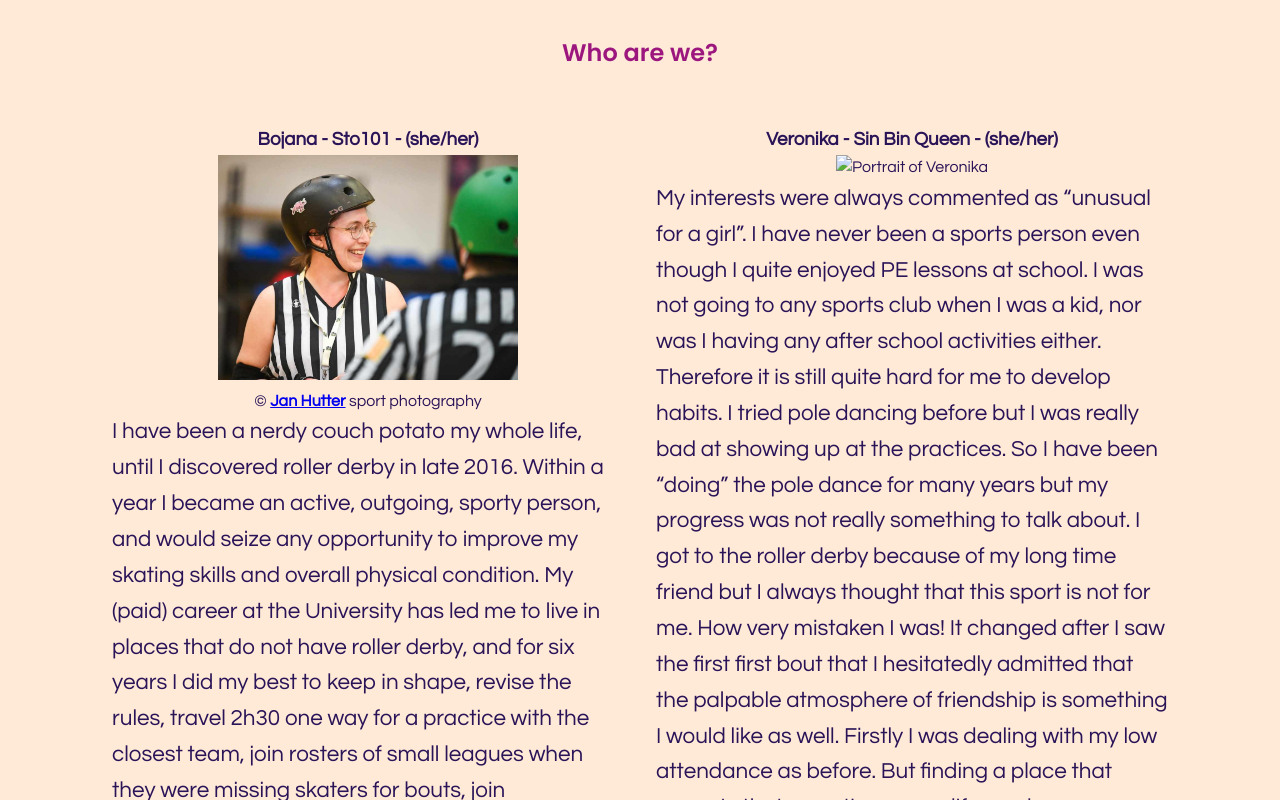
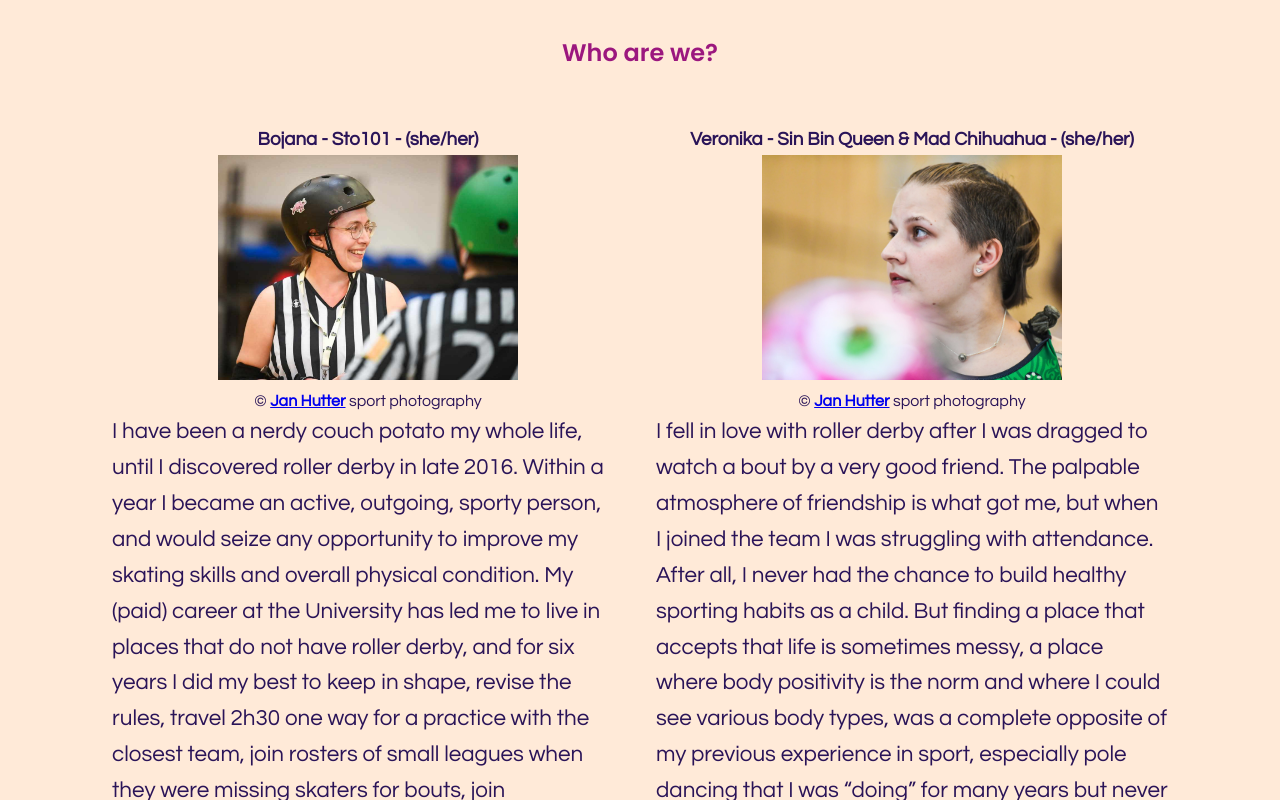
Before and after one commit to PhilippeBonnaud/packisnear, a plain HTML site: page index.html in a window 1280 px wide. Shown: the part 3500-4300 px from the top of the page. Drawn offline with Linux system fonts and the light colour scheme.

Commit message:
Text changed and illustrations added.

```diff
--- a/index.html
+++ b/index.html
@@ -191,53 +191,27 @@
                         </p>
                     </div>
                     <div class="portrait-item">
-                        <h3>Veronika - Sin Bin Queen - (she/her)</h3>
+                        <h3>
+                            Veronika - Sin Bin Queen & Mad Chihuahua - (she/her)
+                        </h3>
                         <figure>
-                            <img alt="Portrait of Veronika" class="portraits" />
+                            <img
+                                src="./assets/photos/portraitVero.jpg"
+                                alt="Portrait of Veronika"
+                                class="portraits"
+                            />
+                            <figcaption>
+                                &copy;
+                                <a
+                                    href="https://www.facebook.com/JanHutterSportPhotography"
+                                    >Jan Hutter</a
+                                >
+                                sport photography
+                            </figcaption>
                         </figure>
                         <p>
-                            My interests were always commented as “unusual for a
-                            girl”. I have never been a sports person even though
-                            I quite enjoyed PE lessons at school. I was not
-                            going to any sports club when I was a kid, nor was I
-                            having any after school activities either. Therefore
-                            it is still quite hard for me to develop habits. I
-                            tried pole dancing before but I was really bad at
-                            showing up at the practices. So I have been “doing”
-                            the pole dance for many years but my progress was
-                            not really something to talk about. I got to the
-                            roller derby because of my long time friend but I
-                            always thought that this sport is not for me. How
-                            very mistaken I was! It changed after I saw the
-                            first first bout that I hesitatedly admitted that
-                            the palpable atmosphere of friendship is something I
-                            would like as well. Firstly I was dealing with my
-                            low attendance as before. But finding a place that
-                            accepts that sometimes your life can be a mess, a
-                            place where no one is commenting on your body, a
-                            place where I could identify with various body types
-                            which was completely opposite from my pole dance
-                            experience. That was the thing that solved my
-                            problem with attendance. I was going on the
-                            trainings regularly, I even took up the gym sessions
-                            twice a week. Since I know that concerning the body,
-                            I am more of a slow learner, I started to officiate
-                            to train my brain for roller derby as well. And all
-                            this effort started to show. It really changed my
-                            own perception of myself. Now I started to think
-                            about myself as a sports person. And just at the
-                            time when I started playing, I sprained my ankle. So
-                            I took some time to heal. And I was preparing for
-                            another game. And I have broken my leg in such a way
-                            that it left me unable to take basic care for myself
-                            for some time. It took out my autonomy. Yes, the
-                            healing is progressing as it should. But I have
-                            never even imagined the mental impact on one self
-                            mind. And I started to realise that I cannot be in
-                            this alone. That there are other people experiencing
-                            something similar. So that's why I am here. I fell
-                            in love with roller derby after I was dragged to
-                            watch a bout by a very good friend. The palpable
+                            I fell in love with roller derby after I was dragged
+                            to watch a bout by a very good friend. The palpable
                             atmosphere of friendship is what got me, but when I
                             joined the team I was struggling with attendance.
                             After all, I never had the chance to build healthy
@@ -245,29 +219,30 @@
                             accepts that life is sometimes messy, a place where
                             body positivity is the norm and where I could see
                             various body types, was a complete opposite of my
-                            previous experience in sport, especially pole dance.
-                            The supportive environment and positive image it
-                            created for me solved my attendance issues - I
-                            started training regularly, I even took up the gym
-                            sessions twice a week. Very quickly I started
-                            officiating, so I could train my brain for roller
-                            derby as well. And all this effort started to show.
-                            The perception of myself changed, for the better,
-                            and I started thinking about myself as a sports
-                            person. And just at the time when I started playing,
-                            I sprained my ankle. So I took some time to heal. As
-                            I was getting confident that I am bout-ready, I
-                            sprained my ankle, which took weeks to recover, but
-                            I was back and working on joining my first ever full
-                            game. I made it to the game, but not for long - I
-                            broke my leg in such a way that it left me unable to
-                            take basic care for myself for some time. It took
-                            out my autonomy. While the healing process is
-                            progressing as it should, I was not ready for the
-                            mental toll the injury would have on me. I started
-                            to realise that I cannot be in this alone. That
-                            there are other people experiencing something
-                            similar. So that's why I am here.
+                            previous experience in sport, especially pole
+                            dancing that I was “doing” for many years but never
+                            really achieved much. The supportive environment and
+                            positive image roller derby created for me solved my
+                            attendance issues - I started training regularly, I
+                            even took up the gym sessions twice a week. And
+                            because I know that training my body takes me longer
+                            than learning things, I started officiating, so I
+                            could train my brain for roller derby as well. And
+                            all this effort started to show. The perception of
+                            myself changed, for the better, and I started
+                            thinking about myself as a sports person. As I was
+                            getting confident that I am bout-ready, I sprained
+                            my ankle, which took weeks to recover, but I was
+                            back and working on joining the next game. I made it
+                            to the game, but not for long - I broke my leg in
+                            such a way that it left me unable to take basic care
+                            for myself for some time. It took out my autonomy.
+                            While the healing process is progressing as it
+                            should, I was not ready for the mental toll the
+                            injury would have on me. I started to realise that I
+                            cannot be in this alone. That there are other people
+                            experiencing something similar. So that's why I am
+                            here.
                         </p>
                     </div>
                 </div>
```
Also changed, not shown: assets/photos/portraitVero.jpg (added).
